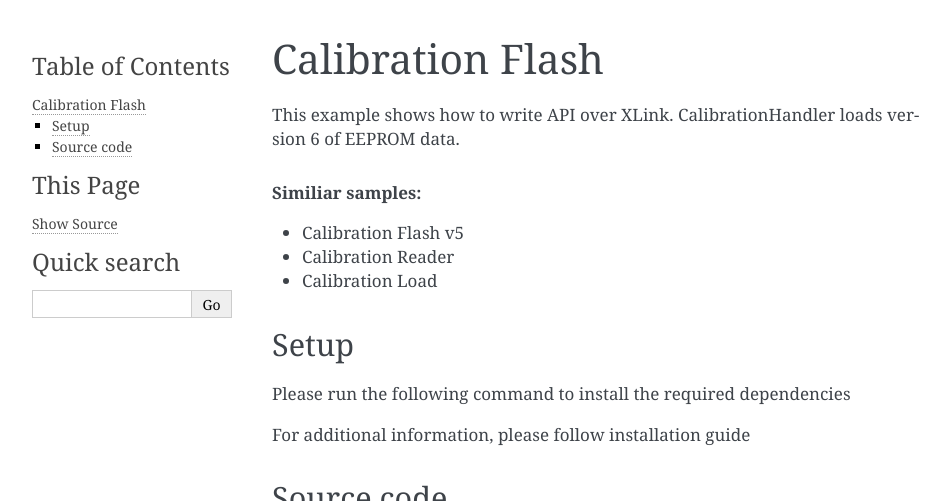
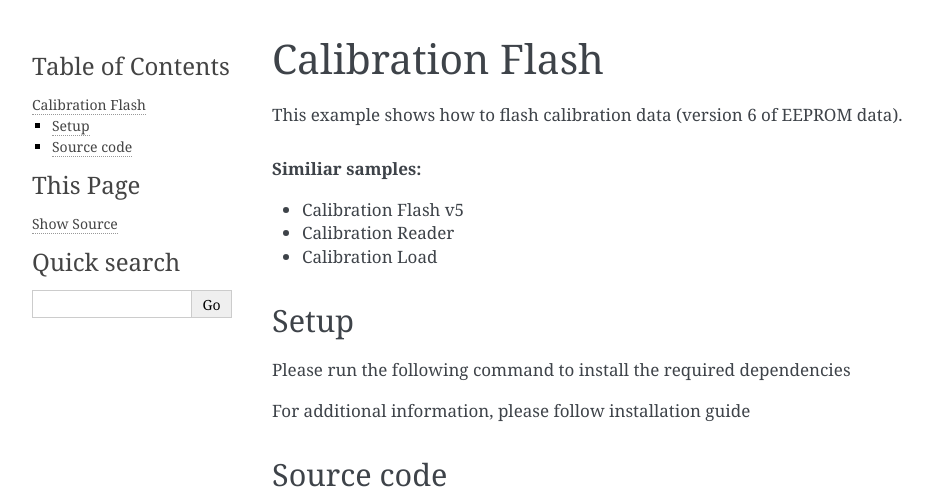
Before and after one commit to luxonis/depthai-python, a Sphinx documentation site: the page built from docs/source/samples/calibration_flash.rst, in a window 1280 px wide, cut to the strip 0-501 px from the top of the page. Shown: the whole strip, without its empty margins (148-1092 px from the left). Built offline with Sphinx 7.4.7, drawn with Linux system fonts in a browser that asks for light colours; pages that are not in the unit, such as notebooks, are missing from menus; the version number could not be read and is left out.

Commit message:
Fix description

```diff
--- a/docs/source/samples/calibration_flash.rst
+++ b/docs/source/samples/calibration_flash.rst
@@ -1,7 +1,7 @@
 Calibration Flash
 =================
 
-This example shows how to write API over XLink. CalibrationHandler loads version 6 of EEPROM data.
+This example shows how to flash calibration data (version 6 of EEPROM data).
 
 .. rubric:: Similiar samples:
 
--- a/docs/source/samples/calibration_flash_v5.rst
+++ b/docs/source/samples/calibration_flash_v5.rst
@@ -1,7 +1,7 @@
 Calibration Flash v5
 ====================
 
-This example shows how to write API over XLink. CalibrationHandler loads version 5 of EEPROM data.
+This example shows how to flash calibration data (version 5 of EEPROM data).
 
 .. rubric:: Similiar samples:
 
--- a/docs/source/samples/calibration_reader.rst
+++ b/docs/source/samples/calibration_reader.rst
@@ -1,7 +1,7 @@
 Calibration Reader
 ==================
 
-This example shows how to read API over XLink.
+This example shows how to read calibration data.
 
 .. rubric:: Similiar samples:
 
```
